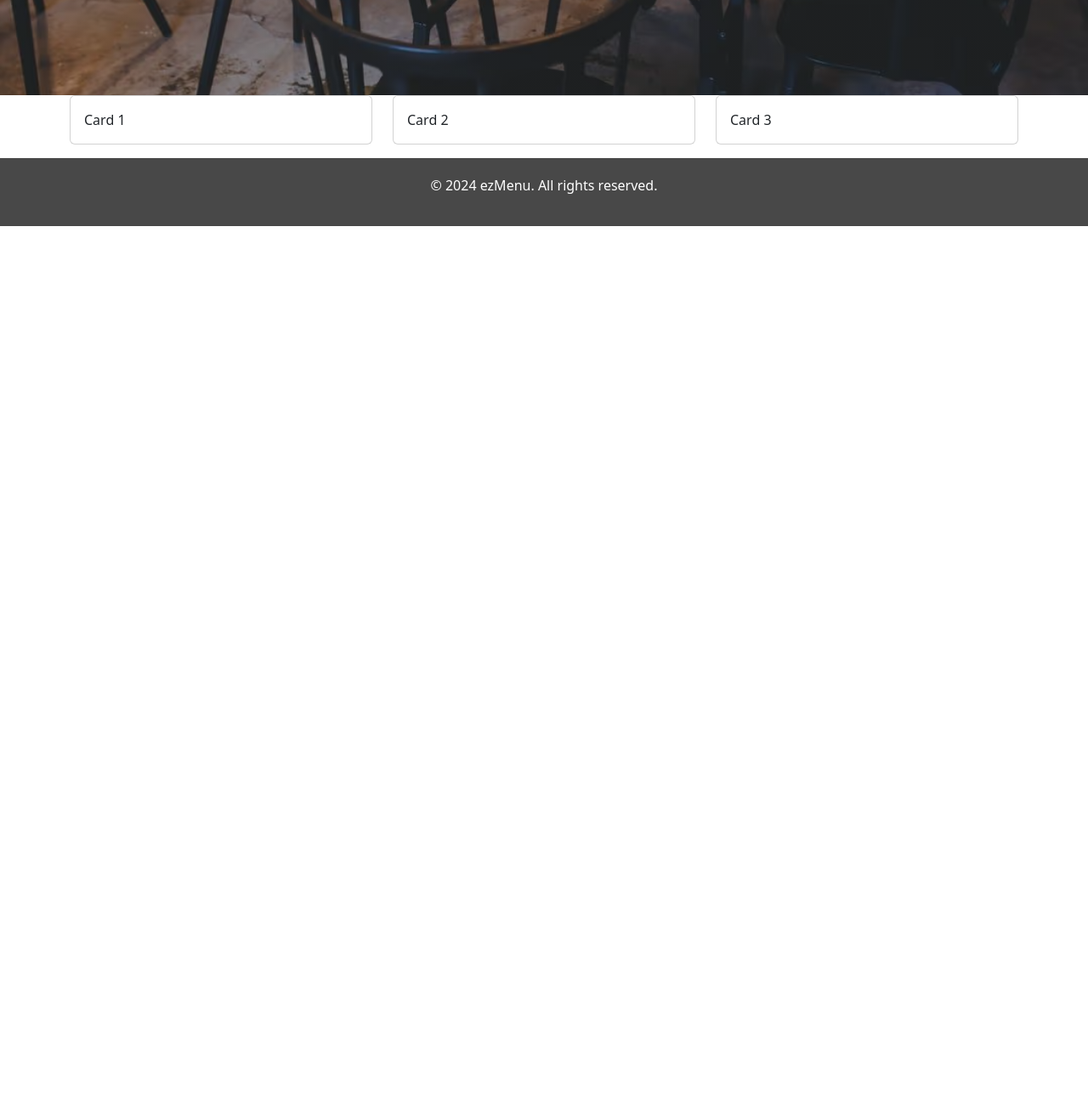
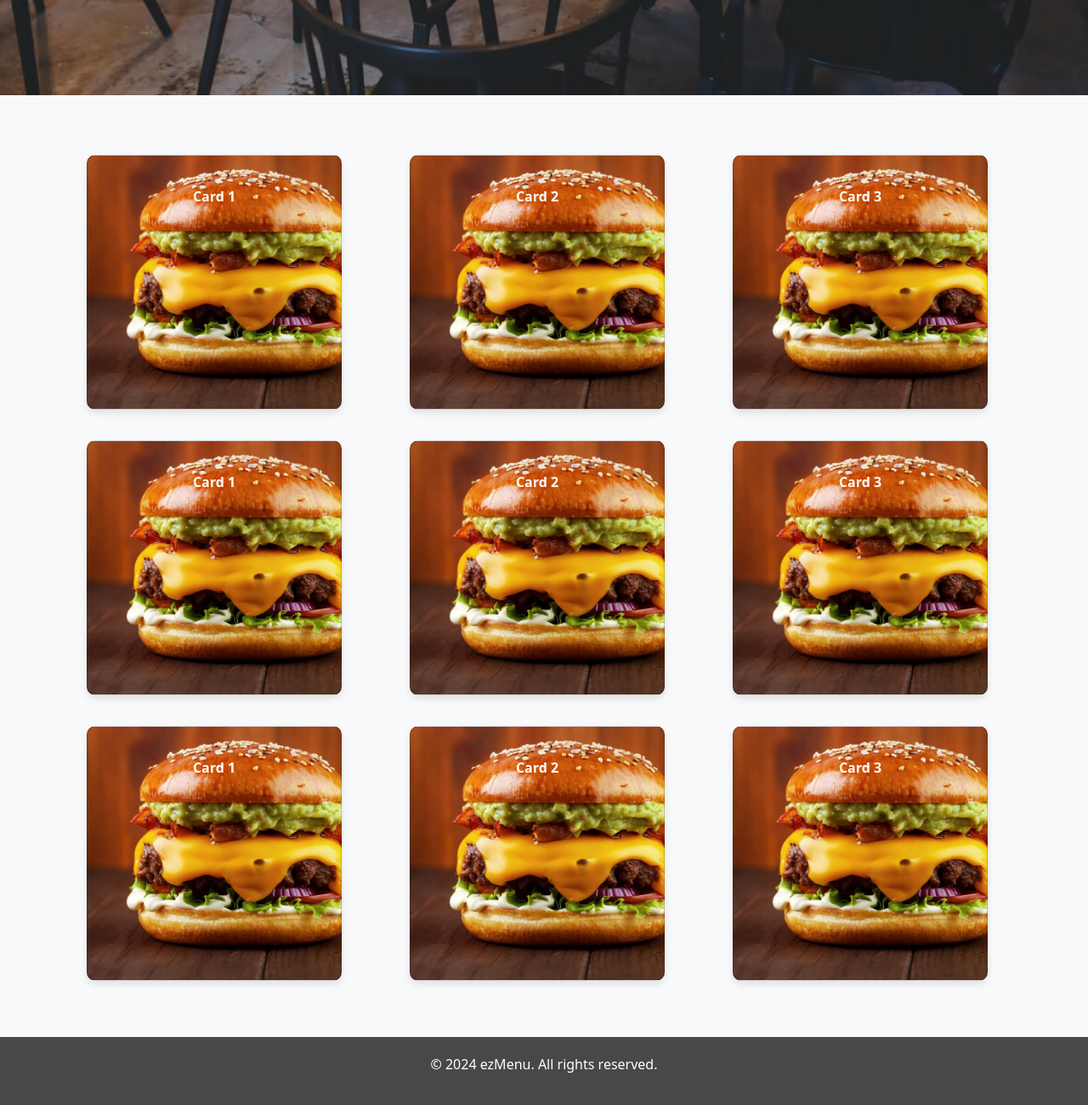
Before and after one commit to gonzalodlr/isi-ezMenu, a plain HTML site: page frontend/index.html in a window 1280 px wide. Shown: the part 750-2050 px from the top of the page at 85% size. Before the commit the page ends 1016 px from the top, so only its background shows below. Drawn offline with nearby package versions, Linux system fonts and the light colour scheme.

Commit message:
usando js para cards

```diff
--- a/frontend/css/style.css
+++ b/frontend/css/style.css
@@ -47,3 +47,9 @@ footer {
   border-radius: 20px; /* Bordes redondeados */
   box-shadow: 0 0 10px rgba(0, 0, 0, 0.1); /* Sombra */
 }
+
+/* Section Cards */
+.cards-section {
+  padding: 50px 0;
+  background-color: #f8f9fa;
+}
--- a/frontend/index.html
+++ b/frontend/index.html
@@ -70,7 +70,9 @@
 
 
   </section>
-  <!-- Contenido principal -->
+
+  <!-- Section Cards -->
+  <section class="cards-section">
     <div class="container">
       <div class="row">
         <!-- Columna para las cards -->
@@ -96,13 +98,62 @@
           </div>
         </div>
       </div>
+      <div class="row">
+        <!-- Columna para las cards -->
+        <div class="col-lg-4">
+          <div class="card mb-3">
+            <div class="card-body">
+              Card 1
             </div>
-
+          </div>
+        </div>
+        <div class="col-lg-4">
+          <div class="card mb-3">
+            <div class="card-body">
+              Card 2
+            </div>
+          </div>
+        </div>
+        <div class="col-lg-4">
+          <div class="card mb-3">
+            <div class="card-body">
+              Card 3
+            </div>
+          </div>
+        </div>
+      </div>
+      <div class="row">
+        <!-- Columna para las cards -->
+        <div class="col-lg-4">
+          <div class="card mb-3">
+            <div class="card-body">
+              Card 1
+            </div>
+          </div>
+        </div>
+        <div class="col-lg-4">
+          <div class="card mb-3">
+            <div class="card-body">
+              Card 2
+            </div>
+          </div>
+        </div>
+        <div class="col-lg-4">
+          <div class="card mb-3">
+            <div class="card-body">
+              Card 3
+            </div>
+          </div>
+        </div>
+      </div>
+    </div>
+  </section>
   <!-- Footer -->
   <footer class="text-center mt-auto">
     <p>© 2024 ezMenu. All rights reserved.</p>
   </footer>
 
+  <script src="./js/script.js"></script>
   <!-- Script de Bootstrap (opcional si deseas funcionalidades como el navbar-toggle) -->
   <script src="https://cdn.jsdelivr.net/npm/bootstrap@5.3.0/dist/js/bootstrap.bundle.min.js"></script>
 </body>
--- a/frontend/js/script.js
+++ b/frontend/js/script.js
@@ -0,0 +1,32 @@
+// Obtener todas las tarjetas
+const cards = document.querySelectorAll(".card");
+const imageUrl = "./assets/img/burger.jpg"; // URL de la imagen de fondo
+const number = 0; // Número de la tarjeta
+
+// Iterar sobre cada tarjeta y modificar sus atributos
+cards.forEach((card) => {
+  card.style.backgroundImage = `url(${imageUrl})`;
+  card.style.backgroundSize = "cover";
+  card.style.backgroundPosition = "center";
+  card.style.backgroundAttachment = "fixed";
+  card.style.backgroundClip = "border-box";
+  card.style.backgroundRepeat = "no-repeat";
+  card.style.height = "300px";
+  card.style.width = "300px";
+  card.style.borderRadius = "10px";
+  card.style.color = "white";
+  card.style.fontWeight = "bold";
+  card.style.textAlign = "center";
+  card.style.padding = "20px";
+  card.style.margin = "20px";
+  card.style.display = "flex";
+  card.style.justifyContent = "center";
+  card.style.alignItems = "center";
+  card.style.flexDirection = "column";
+  card.style.boxShadow = "0 4px 8px rgba(0,0,0,0.1)";
+  card.style.transition = "transform 0.3s";
+  card.style.cursor = "pointer";
+  card.style.transform = "scale(1)";
+  card.style.overflow = "hidden";
+    card.style.position = "relative";
+});
```
Also changed, not shown: frontend/assets/img/burger.jpg (added). Lines whose indentation alone changed are shown as unchanged.
